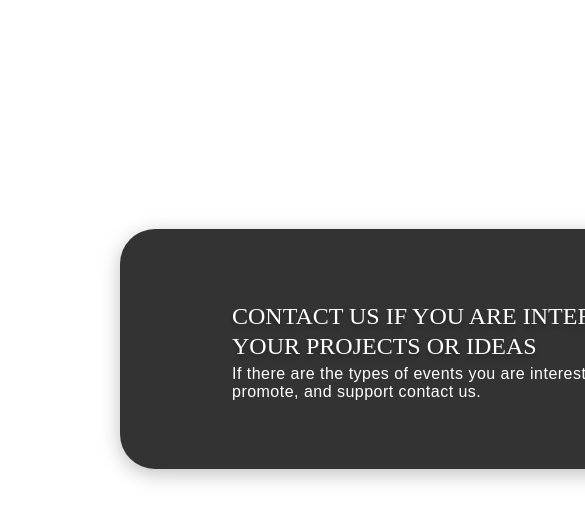
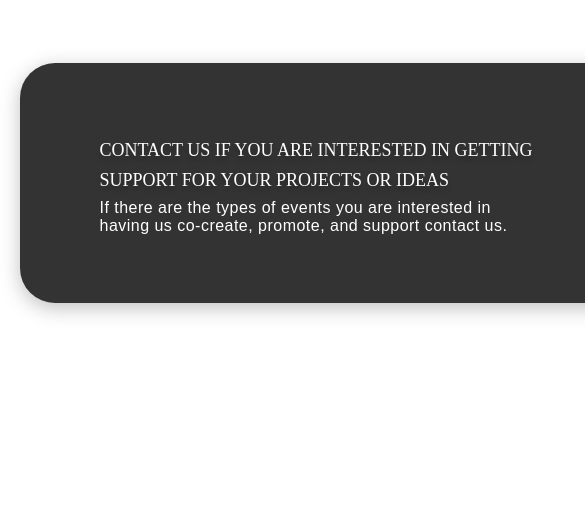
Before and after one commit to include-davis/nvsi, a Next.js app: page / in a window 390 px wide. Shown: the part 275-796 px from the top of the page, 585 px wide, since content can reach past the window. Built offline with nearby package versions, Linux system fonts and the light colour scheme.

Commit message:
responsiveness for gray button

```diff
--- a/styles/Home.module.css
+++ b/styles/Home.module.css
@@ -1,12 +1,13 @@
 .grayButton {
-  position: absolute;
-  display: flex;
+  position: relative;
   background: #333333;
 
   height: 500px;
   width: 1200px;
   height: 240px;
   left: 120px;
+  /* margin-right: 120px; */
+  /* right: 120px;  */
   top: 504px;
   background: #333333;
   border-radius: 35px;
@@ -69,3 +70,77 @@
   bottom: 34.42%;
 
 }
+
+@media only screen and (max-width: 768px) {
+  .grayButton {
+    position:absolute;
+    background: #333333;
+
+    width: 800px;
+    height: 240px;
+    top: 40%;
+    left: 5%;
+    background: #333333;
+    border-radius: 35px;
+    box-shadow: 0px 5px 20px rgba(0, 0, 0, 0.25);
+  }
+
+  .ContactUs {
+    /* If there are the types of events you are interested in having us co-create, promote, and support contact us. */
+    position: absolute;
+    left: 10%;
+    width: 500px;
+    height: 60px;
+    top: 72px;
+
+    display: flex;
+    font-family: "Hatton";
+    font-style: normal;
+    font-weight: 500;
+    font-size: 18px;
+    line-height: 30px;
+    text-transform: uppercase;
+
+    color: #ffffff;
+
+    text-shadow: 0px 4px 4px rgba(0, 0, 0, 0.25);
+  }
+
+  .getAdded {
+    position: absolute;
+    width: 410px;
+    height: 36px;
+    left: 10%;
+    top: 136px;
+
+    font-family: "Arial";
+    font-style: normal;
+    font-weight: 400;
+    font-size: 16px;
+    line-height: 18px;
+    letter-spacing: 0.03em;
+
+    color: #ffffff;
+  }
+
+  .ButtonCircle {
+    position: absolute;
+    width: 123px;
+    height: 123px;
+    left: 80%;
+    top: 50px;
+    background-color: #FFFFFF;
+    border-radius: 50%;
+  }
+
+  .arrowHead{
+    position: absolute;
+    left: 34.15%;
+    right: 33.6%;
+    top: 33.33%;
+    bottom: 34.42%;
+
+  }
+
+
+}
```
Also changed, not shown: public/location icon.svg (added), public/time icon.svg (added).
